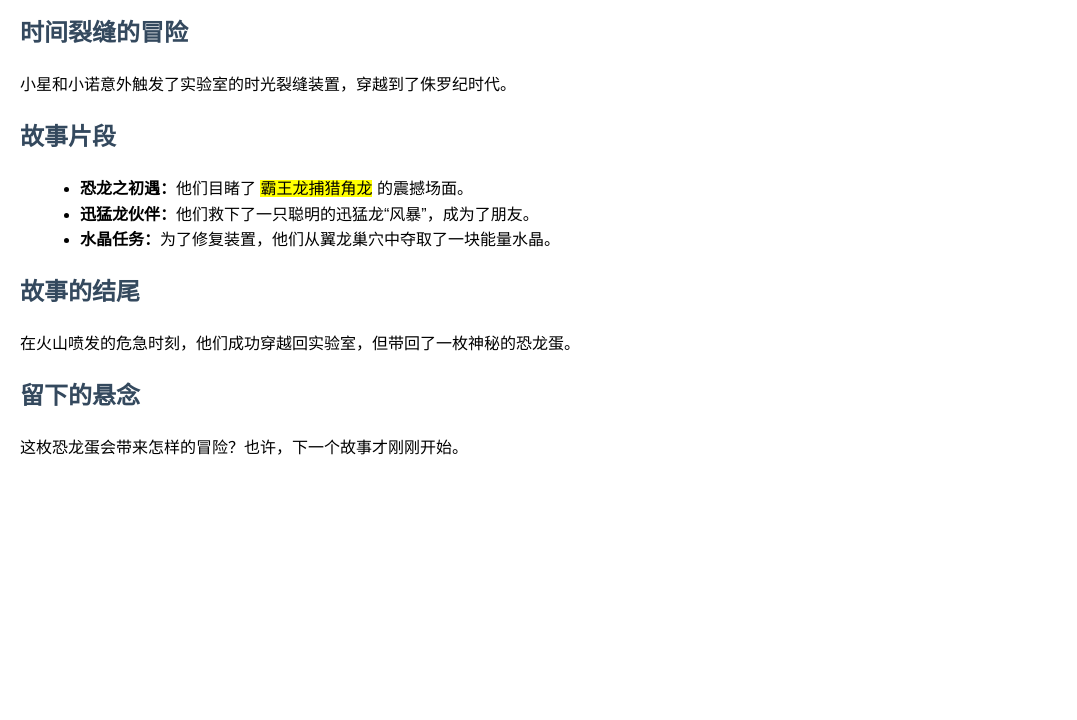
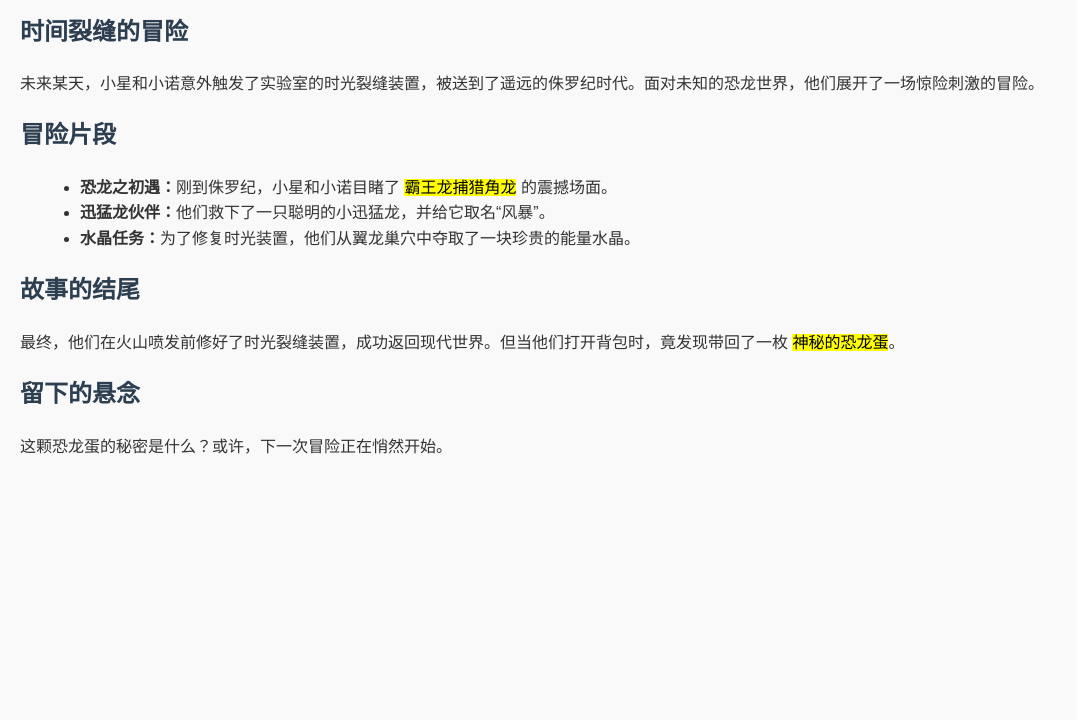
Before and after one commit to FanC111/homework1, a plain HTML site: page dinosaur.html in a window 1280 px wide. Shown: the part 80-800 px from the top of the page, without its empty margins (0-1077 px from the left). Drawn offline with Linux system fonts and the light colour scheme.

Commit message:
Update dinosaur.html

```diff
--- a/dinosaur.html
+++ b/dinosaur.html
@@ -1,33 +1,45 @@
-<!DOCTYPE html>
-<html lang="zh-CN">
 <head>
     <meta charset="UTF-8">
     <meta name="viewport" content="width=device-width, initial-scale=1.0">
     <title>穿越恐龙世纪</title>
     <style>
-        body { font-family: Arial, sans-serif; line-height: 1.6; margin: 20px; }
-        h1 { color: #2c3e50; }
-        h2 { color: #34495e; }
-        ul { list-style-type: disc; margin-left: 20px; }
-        mark { background-color: yellow; }
+        body {
+            font-family: Arial, sans-serif;
+            line-height: 1.6;
+            margin: 20px;
+            background-color: #f9f9f9;
+            color: #333;
+        }
+        h1, h2 {
+            color: #2c3e50;
+        }
+        ul {
+            list-style-type: disc;
+            margin-left: 20px;
+        }
+        mark {
+            background-color: yellow;
+        }
+        p {
+            margin: 10px 0;
+        }
     </style>
 </head>
 <body>
     <h1>穿越恐龙世纪</h1>
     <h2>时间裂缝的冒险</h2>
-    <p>小星和小诺意外触发了实验室的时光裂缝装置，穿越到了侏罗纪时代。</p>
+    <p>未来某天，小星和小诺意外触发了实验室的时光裂缝装置，被送到了遥远的侏罗纪时代。面对未知的恐龙世界，他们展开了一场惊险刺激的冒险。</p>
 
-    <h2>故事片段</h2>
+    <h2>冒险片段</h2>
     <ul>
-        <li><strong>恐龙之初遇：</strong>他们目睹了 <mark>霸王龙捕猎角龙</mark> 的震撼场面。</li>
-        <li><strong>迅猛龙伙伴：</strong>他们救下了一只聪明的迅猛龙“风暴”，成为了朋友。</li>
-        <li><strong>水晶任务：</strong>为了修复装置，他们从翼龙巢穴中夺取了一块能量水晶。</li>
+        <li><strong>恐龙之初遇：</strong>刚到侏罗纪，小星和小诺目睹了 <mark>霸王龙捕猎角龙</mark> 的震撼场面。</li>
+        <li><strong>迅猛龙伙伴：</strong>他们救下了一只聪明的小迅猛龙，并给它取名“风暴”。</li>
+        <li><strong>水晶任务：</strong>为了修复时光装置，他们从翼龙巢穴中夺取了一块珍贵的能量水晶。</li>
     </ul>
 
     <h2>故事的结尾</h2>
-    <p>在火山喷发的危急时刻，他们成功穿越回实验室，但带回了一枚神秘的恐龙蛋。</p>
+    <p>最终，他们在火山喷发前修好了时光裂缝装置，成功返回现代世界。但当他们打开背包时，竟发现带回了一枚 <mark>神秘的恐龙蛋</mark>。</p>
 
     <h2>留下的悬念</h2>
-    <p>这枚恐龙蛋会带来怎样的冒险？也许，下一个故事才刚刚开始。</p>
+    <p>这颗恐龙蛋的秘密是什么？或许，下一次冒险正在悄然开始。</p>
 </body>
-</html>
```
